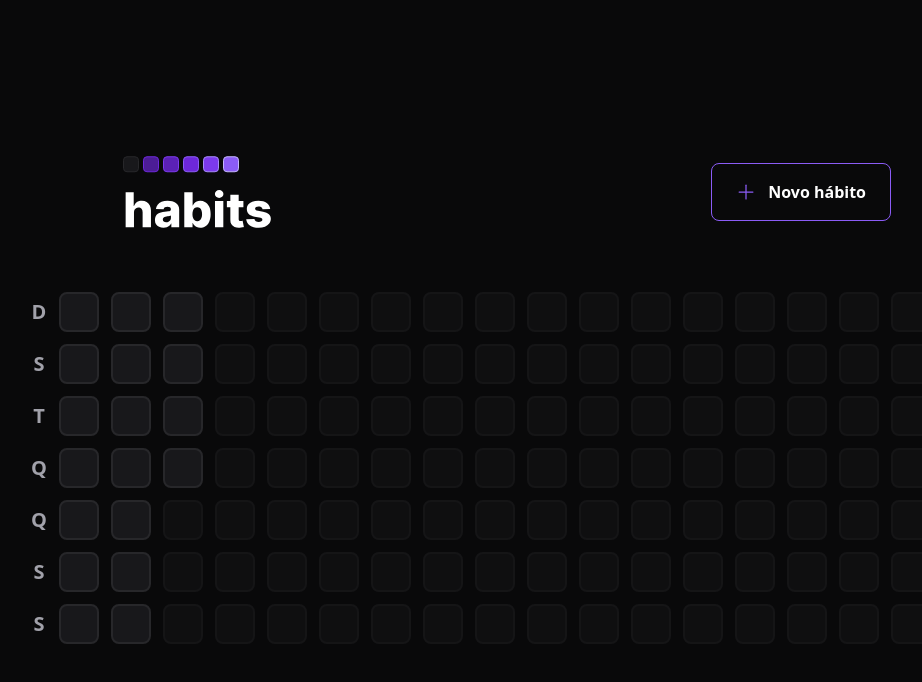
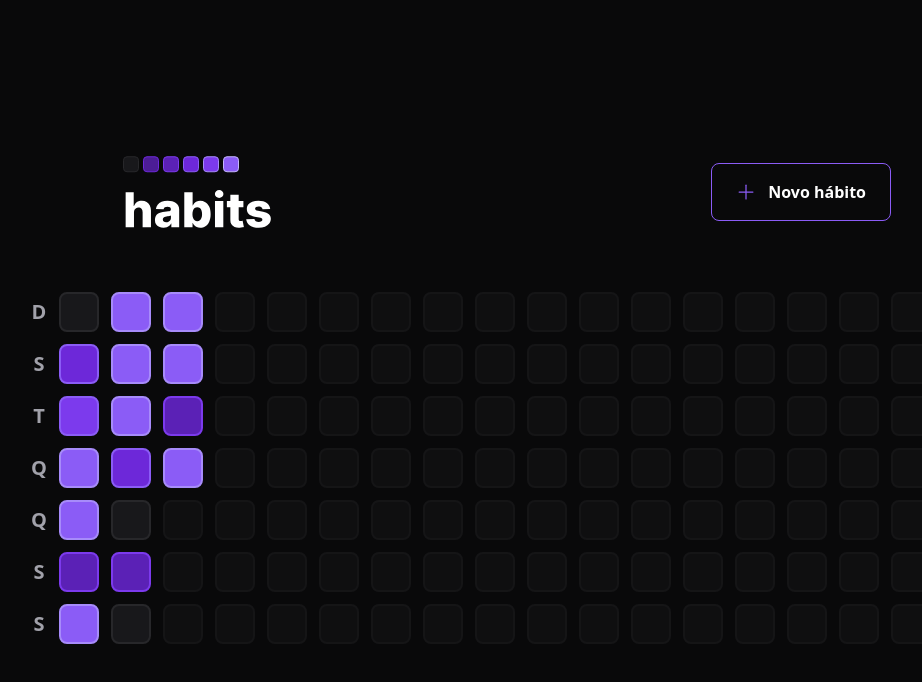
Before and after one commit to FelipeMMoraes/NLW-Setup-Habits, a React (Vite) app in the folder web/: page / in a window 1280 px wide. Shown: the top 682 px of the page, without its empty margins (133-1055 px from the left). Built offline with nearby package versions, Linux system fonts and the light colour scheme.

Commit message:
feat: progress bar change color

```diff
--- a/web/package.json
+++ b/web/package.json
@@ -11,6 +11,7 @@
   "dependencies": {
     "@radix-ui/react-dialog": "^1.0.2",
     "@radix-ui/react-popover": "1.0.3",
+    "clsx": "^1.2.1",
     "dayjs": "^1.11.7",
     "phosphor-react": "^1.4.1",
     "react": "^18.2.0",
--- a/web/src/components/HabitDay.tsx
+++ b/web/src/components/HabitDay.tsx
@@ -1,21 +1,36 @@
 import * as Popover from '@radix-ui/react-popover';
+import clsx from 'clsx'
 import { ProgressBar } from './ProgressBar';
 
-// interface HabitDayProps{
-//   completed: number
-// }
+interface HabitDayProps{
+  completed: number
+  amount: number
+}
 
-export function HabitDay() {
+export function HabitDay({ completed, amount}: HabitDayProps) {
+  const completedPercentage = Math.round((completed / amount) * 100)
+
+
+
   return (
     <Popover.Root>
-      <Popover.Trigger className="w-10 h-10 bg-zinc-900 border-2 border-zinc-800 rounded-lg" />
+      <Popover.Trigger
+        className={clsx('w-10 h-10 border-2 rounded-lg', {
+          'bg-zinc-900 border-zinc-800': completedPercentage === 0,
+          'bg-violet-900 border-violet-700': completedPercentage > 0 && completedPercentage < 20,
+          'bg-violet-800 border-violet-600': completedPercentage >= 20 && completedPercentage < 40,
+          'bg-violet-700 border-violet-500': completedPercentage >= 40 && completedPercentage < 60,
+          'bg-violet-600 border-violet-500': completedPercentage >= 60 && completedPercentage < 80,
+          'bg-violet-500 border-violet-400': completedPercentage >= 80,
+        }
+        )} />
 
       <Popover.Portal>
         <Popover.Content className='min-w-[320px] p-6 rounded-2xl bg-zinc-900 flex flex-col'>
           <span className='font-semibold text-zinc-400'>quarta-feira</span>
           <span className='mt-1 font-extrabold leading-tight text-3xl'>19/01</span>
 
-          <ProgressBar progress={40}/>
+          <ProgressBar progress={completedPercentage}/>
 
           <Popover.Arrow height={8} width={16} className='fill-zinc-900'/>
         </Popover.Content>
--- a/web/src/components/SummaryTable.tsx
+++ b/web/src/components/SummaryTable.tsx
@@ -34,7 +34,13 @@
 
       <div className="grid grid-rows-7 grid-flow-col gap-3">
         {summaryDates.map(date => {
-          return <HabitDay key={date.toString()}/>
+          return (
+          <HabitDay
+            key={date.toString()}
+            amount={5}
+            completed={Math.round(Math.random() * 5)}
+            />
+          )
         })}
 
         {amountOfDaysToFill > 0 && Array.from({ length: amountOfDaysToFill}).map((_, i) => {
```
Also changed, not shown: 1 other file (tests, documents, lock files or other folders).
